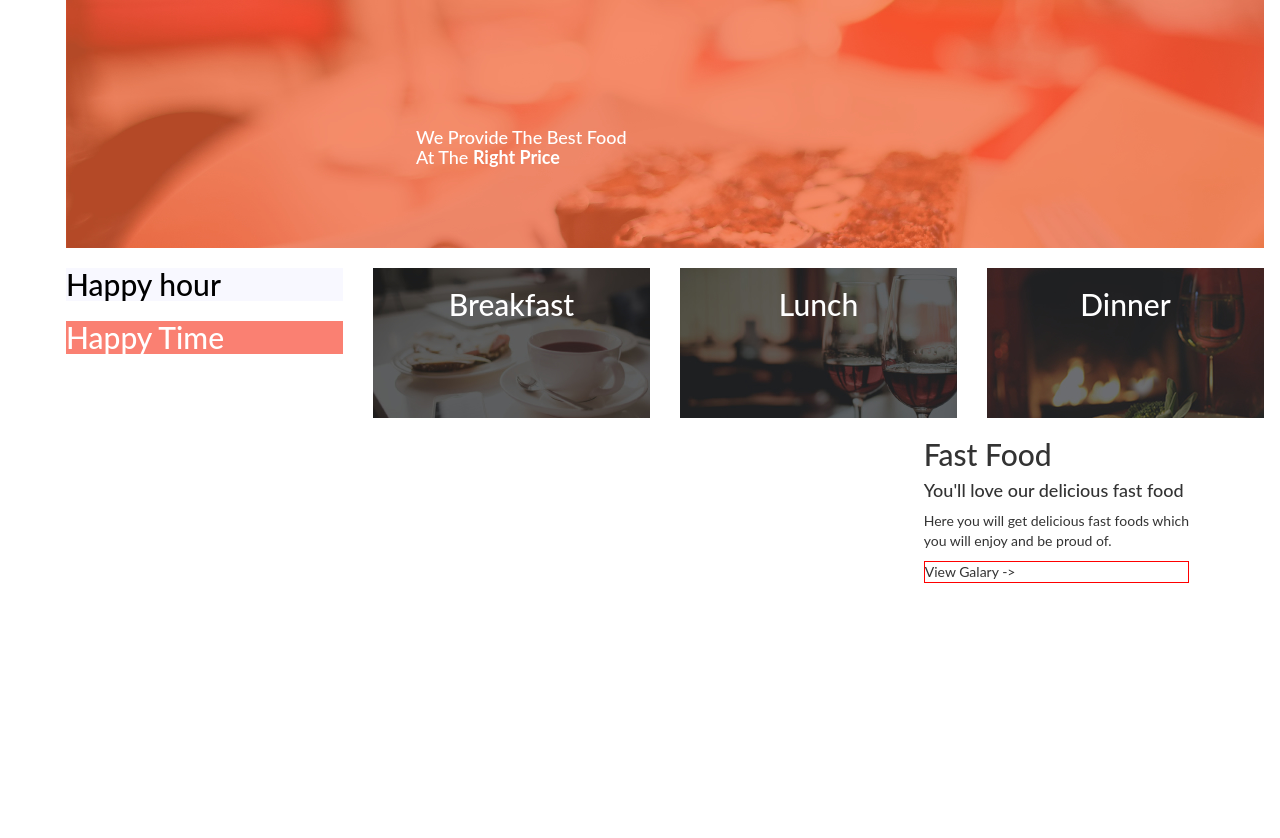
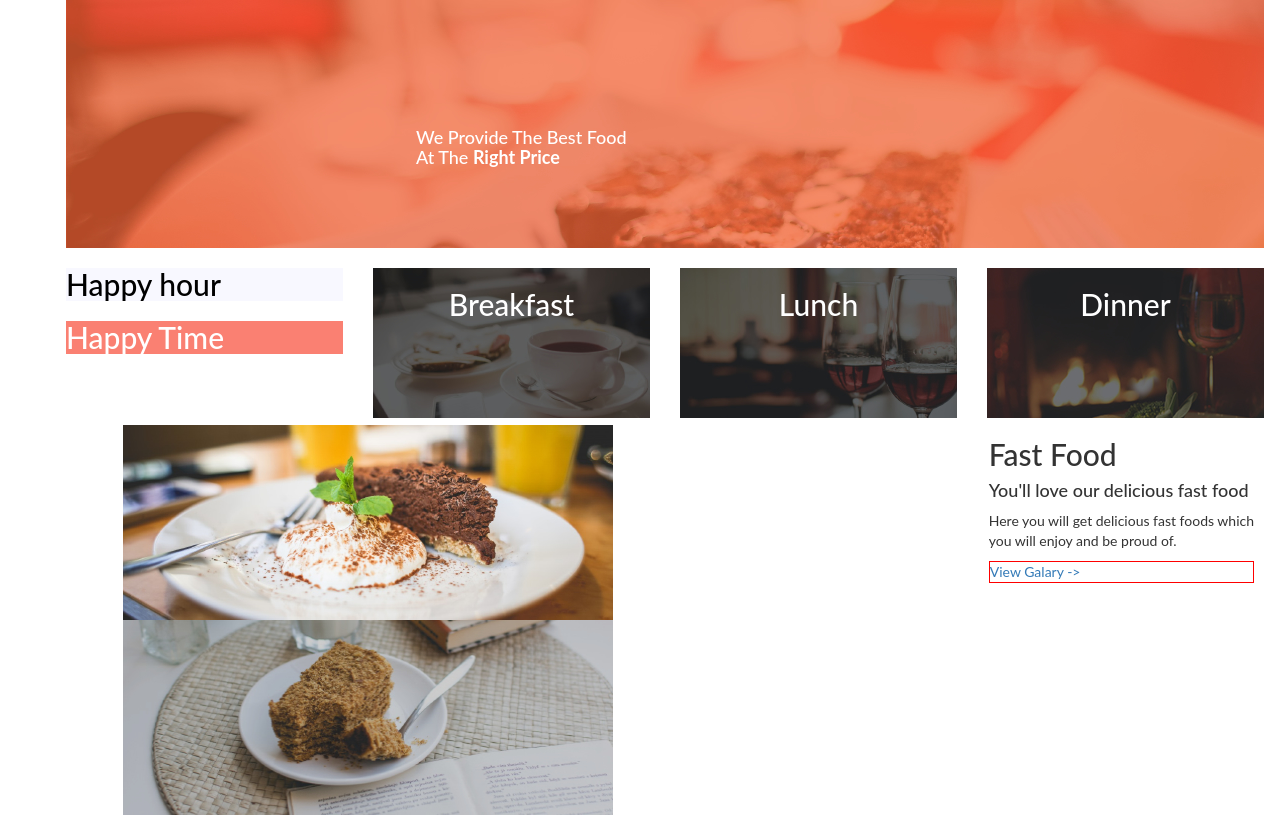
Before and after one commit to Dicksonmuli/anitas-Kitchen-mpf2, a plain HTML site: page index.html in a window 1280 px wide. Shown: the part 168-1006 px from the top of the page. Before the commit the page ends 800 px from the top, so only its background shows below. Drawn offline with nearby package versions, Linux system fonts and the light colour scheme.

Commit message:
Food list

```diff
--- a/css/style.css
+++ b/css/style.css
@@ -85,19 +85,21 @@ body {
 #dinner h2{
     padding: 20px 0px 0px 0px;
 }
-#picture-frame{
-    float: left;
-    margin-left: 100px;
+#imgrow{
+    margin-left: 50px;
+    padding: 7px;
+    border: 2px;
 }
 #text1{
     float: right;
-    margin-right: 75px;
+    margin-right: 10px;
 }
 #text1 h1 h4 p link{
     text-align: left;
 }
 #galary1{
     border: 1px solid red;
+    width: auto;
 }
 #galary1:hover{
     background-color: blue;
--- a/index.html
+++ b/index.html
@@ -45,20 +45,22 @@
       <div id="dinner"><h2>Dinner</h2></div>
   </div>
 </div>
-    <div>
-    <div id="picture-frame">
-        <frameset cols="25%,*,25%">
-            <frame src="img/fastFood1.jpg">
-                <frame src="img/fastFood2.jpg">
-        </frameset>
-    </div>
-    <div id="text1">
+
+<div class="row">
+    <div class="col-xs-6"><div id="imgrow">
+        <div><img src="img/fastFood1.jpg"></div>
+        <div><img src="img/fastFood2.jpg"></div></div>
+  </div>
+  <div class="col-xs-6"><div id="text1">
         <h2>Fast Food</h2>
         <h4>You'll love our delicious fast food</h4>
         <p>Here you will get delicious fast foods which <br> you will enjoy and be proud of. <br></p>
-        <div id='galary1'><link href="fastFood.html">View Galary -></div>
-    </div>
-    </div>
+        <div id='galary1'><a href="fastFood.html" >View Galary -></div>
+    </div></div>
+</div>
+
+
+
 </div>
 
 </body>
```
